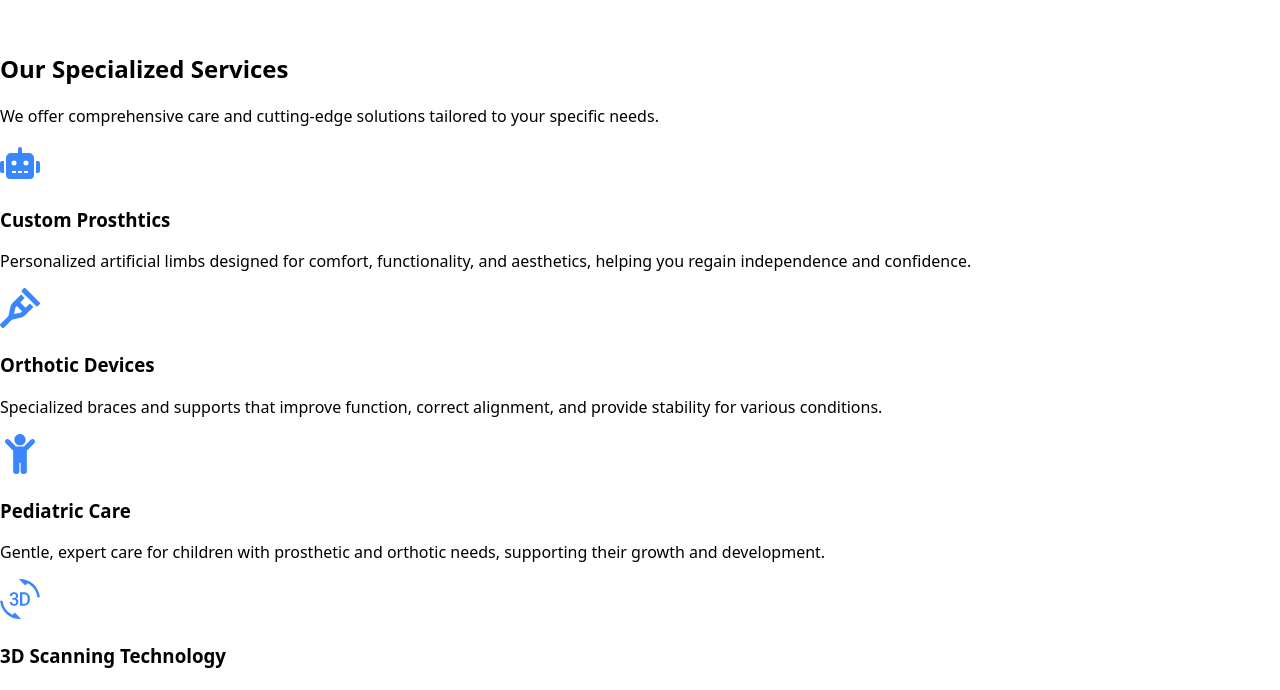
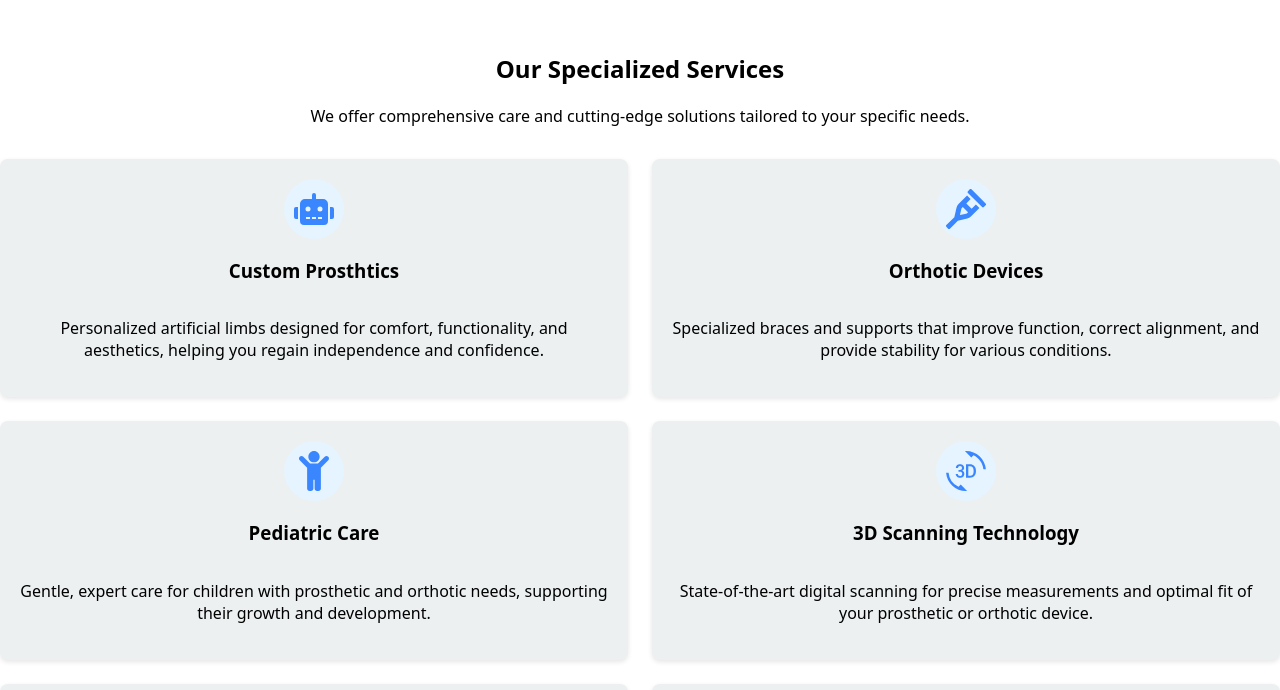
Before and after one commit to Mario-Gozie/Orthosprint-web-app, a React (Vite) app: page / in a window 1280 px wide. Shown: the part 1627-2317 px from the top of the page. Built offline with nearby package versions, Linux system fonts and the light colour scheme.

Commit message:
working on the services area

```diff
--- a/src/Components/Homepage-Components/Services.jsx
+++ b/src/Components/Homepage-Components/Services.jsx
@@ -13,9 +13,8 @@ function Services() {
             your specific needs.
           </p>
         </div>
-        <div className="services-card-container">
-          <ServicesCards />
-        </div>
+
+        <ServicesCards />
       </div>
     </section>
   );
--- a/src/Components/Homepage-Components/ServicesCards.jsx
+++ b/src/Components/Homepage-Components/ServicesCards.jsx
@@ -22,7 +22,7 @@ function ServicesCards() {
   };
 
   return (
-    <div className="services-container">
+    <div className="services-card-container">
       {services.map((service) => {
         return (
           <div key={service.service} className="service-card">
--- a/src/Css/homepageCss.css
+++ b/src/Css/homepageCss.css
@@ -165,6 +165,60 @@ nav {
   transform: translateY(-50%); /* Center the text vertically */
 }
 
+/* SERVICES REGION */
+
+#services {
+  width: 100%;
+  display: flex;
+  justify-content: center;
+  align-items: center;
+}
+
+.services-container {
+  width: 100%;
+  max-width: 1440px;
+  display: flex;
+  flex-direction: column;
+  align-items: center;
+}
+
+.services-text,
+.services-card-container {
+  width: 100%;
+  text-align: center;
+}
+
+.services-card-container {
+  display: flex;
+  flex-wrap: wrap;
+  gap: 1.5rem;
+  padding: 20px;
+  padding: 1rem;
+}
+
+.service-card {
+  flex: 1 1 400px; /* flex-grow | flex-shrink | flex-basis */
+  width: 250px; /* Minimum width before wrapping */
+  max-width: 100%; /* Prevent overflow on small screens */
+  padding: 20px;
+  border-radius: 8px;
+  display: flex;
+  flex-direction: column;
+  align-items: center;
+  background: var(--offWihite-color);
+  box-shadow: 0 2px 5px rgba(0, 0, 0, 0.1);
+}
+
+.icon-container {
+  width: 60px;
+  height: 60px;
+  background: #e6f4ff;
+  border-radius: 50%;
+  display: flex;
+  justify-content: center;
+  align-items: center;
+}
+
 /* FOOTER REGION */
 
 footer {
@@ -173,7 +227,7 @@ footer {
   color: var(--offWihite-color);
   display: flex;
   flex-direction: column;
-  justify-content: center;
+  align-items: center;
 }
 
 .footer-container {
```
Also changed, not shown: src/Components/Homepage-Components/QuickerServices.jsx (added).
